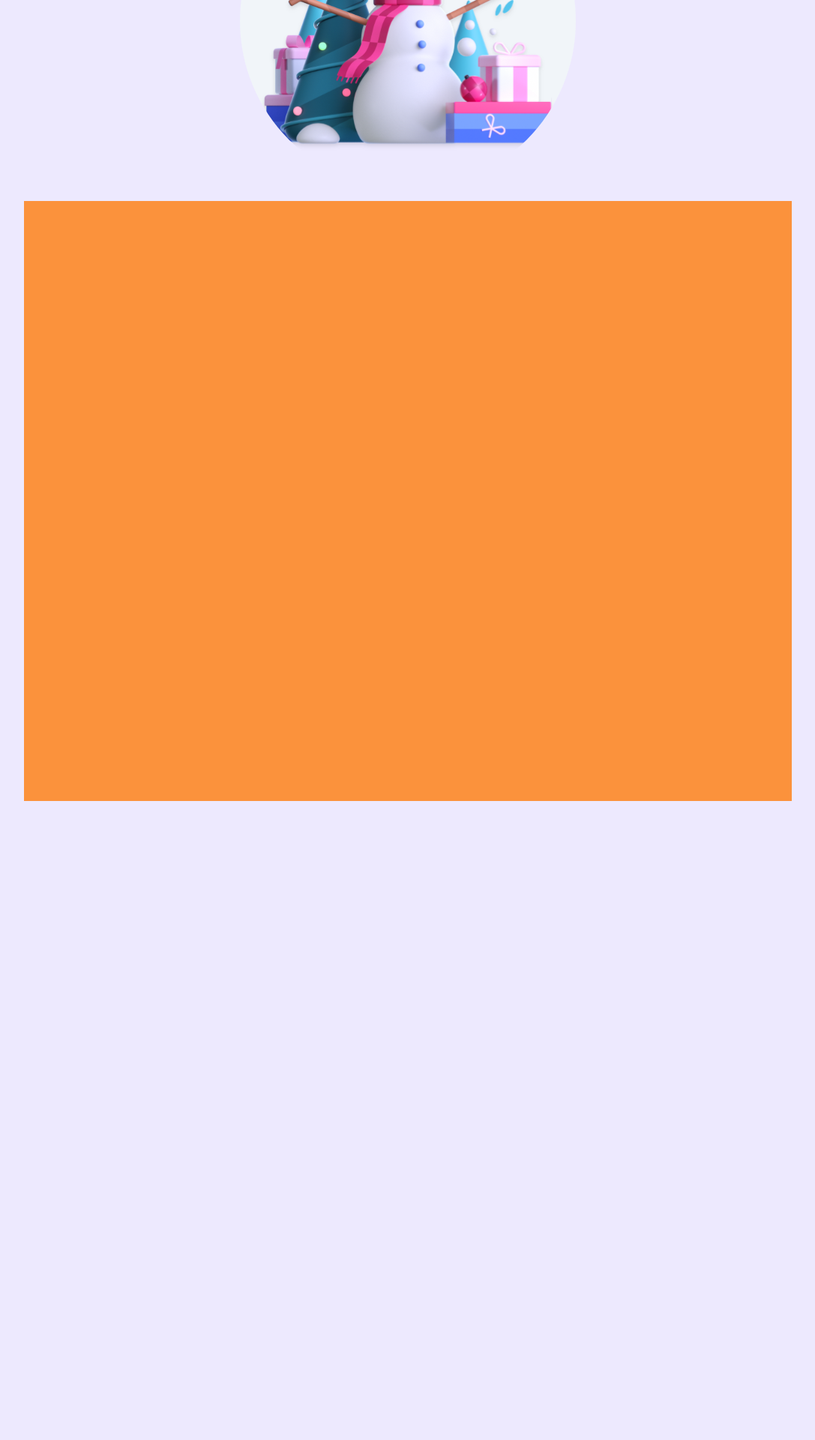
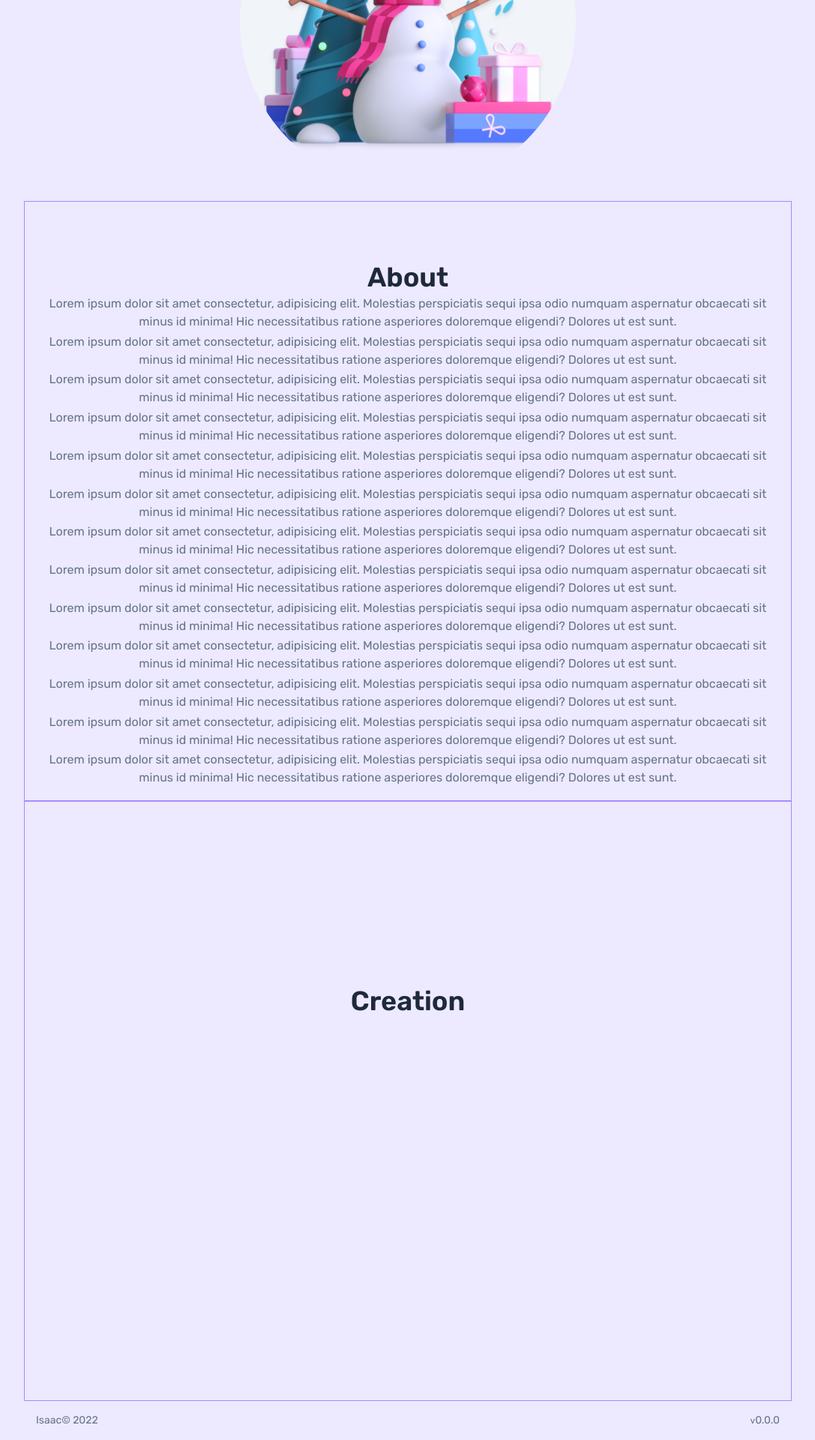
Before and after one commit to eoisaac/secret_santa, a React (Vite) app: page / in a window 1280 px wide. Shown: the part 548-2468 px from the top of the page at 75% size, without its empty margins (96-1183 px from the left). Before the commit the page ends 1616 px from the top, so only its background shows below. Built offline with nearby package versions, Linux system fonts and the light colour scheme.

Commit message:
:sparkles: feat: create footer

```diff
--- a/src/App.tsx
+++ b/src/App.tsx
@@ -1,4 +1,6 @@
+import { Footer } from './components/layout/Footer'
 import { Header } from './components/layout/Header'
+import { About } from './pages/About'
 import { Creation } from './pages/Creation'
 import { Home } from './pages/Home'
 import './styles/main.css'
@@ -12,8 +14,10 @@ export const App = () => {
       <Header />
       <main className="mx-auto flex min-h-0 w-full max-w-5xl flex-1 flex-col">
         <Home />
+        <About />
         <Creation />
       </main>
+      <Footer />
     </div>
   )
 }
--- /dev/null
+++ b/src/components/InputField/index.tsx
@@ -0,0 +1,31 @@
+import { InputHTMLAttributes } from 'react'
+
+interface InputFieldProps extends InputHTMLAttributes<HTMLInputElement> {
+  type?: string
+  label: string
+  srLabel?: boolean
+  icon?: JSX.Element
+  errorMessage?: string
+}
+
+export const InputField = ({
+  type = 'text',
+  label,
+  srLabel = false,
+  errorMessage,
+  icon,
+  ...rest
+}: InputFieldProps) => {
+  const hasError = Boolean(errorMessage)
+
+  return (
+    <label>
+      <span>{label}</span>
+      <div>
+        {icon}
+        <input type={type} {...rest} />
+      </div>
+      <span>{errorMessage}</span>
+    </label>
+  )
+}
--- /dev/null
+++ b/src/components/layout/Footer/index.tsx
@@ -0,0 +1,23 @@
+import { version } from '../../../../package.json'
+
+export const Footer = () => {
+  return (
+    <footer className="w-full bg-violet-100">
+      <div
+        className="mx-auto flex w-full max-w-5xl items-center justify-between
+      p-4 text-sm text-slate-500"
+      >
+        <div>
+          <a href="https://github.com/eoisaac" target="_blank" rel="noreferrer">
+            Isaac
+          </a>
+          <span>&copy; 2022</span>
+        </div>
+        <div>
+          <span className="text-xs">v</span>
+          <span>{version}</span>
+        </div>
+      </div>
+    </footer>
+  )
+}
--- a/src/components/layout/Header/index.tsx
+++ b/src/components/layout/Header/index.tsx
@@ -21,7 +21,7 @@ export const Header = () => {
         <Logo />
 
         <nav className="flex items-center gap-4">
-          <ul className="flex items-center gap-4">
+          <ul className="flex items-center gap-4 font-medium">
             <li>
               <a href="#home">Home</a>
             </li>
--- a/src/components/layout/Logo/index.tsx
+++ b/src/components/layout/Logo/index.tsx
@@ -7,7 +7,7 @@ export const Logo = () => {
         alt="Santa Claus wearing black glasses"
         loading="lazy"
       />
-      <div className="font-semibold">
+      <div className="text-lg font-semibold text-slate-700">
         <span className="sr-only sm:not-sr-only">Santa</span>
         Secret
       </div>
--- /dev/null
+++ b/src/pages/About/index.tsx
@@ -0,0 +1,93 @@
+export const About = () => {
+  return (
+    <section
+      className="page flex flex-col items-center justify-around border
+      border-violet-400 text-center"
+    >
+      <h1
+        className="text-2xl font-semibold text-slate-800 sm:text-4xl"
+        id="about"
+      >
+        About
+      </h1>
+      <p>
+        Lorem ipsum dolor sit amet consectetur, adipisicing elit. Molestias
+        perspiciatis sequi ipsa odio numquam aspernatur obcaecati sit minus id
+        minima! Hic necessitatibus ratione asperiores doloremque eligendi?
+        Dolores ut est sunt.
+      </p>
+      <p>
+        Lorem ipsum dolor sit amet consectetur, adipisicing elit. Molestias
+        perspiciatis sequi ipsa odio numquam aspernatur obcaecati sit minus id
+        minima! Hic necessitatibus ratione asperiores doloremque eligendi?
+        Dolores ut est sunt.
+      </p>
+      <p>
+        Lorem ipsum dolor sit amet consectetur, adipisicing elit. Molestias
+        perspiciatis sequi ipsa odio numquam aspernatur obcaecati sit minus id
+        minima! Hic necessitatibus ratione asperiores doloremque eligendi?
+        Dolores ut est sunt.
+      </p>
+      <p>
+        Lorem ipsum dolor sit amet consectetur, adipisicing elit. Molestias
+        perspiciatis sequi ipsa odio numquam aspernatur obcaecati sit minus id
+        minima! Hic necessitatibus ratione asperiores doloremque eligendi?
+        Dolores ut est sunt.
+      </p>
+      <p>
+        Lorem ipsum dolor sit amet consectetur, adipisicing elit. Molestias
+        perspiciatis sequi ipsa odio numquam aspernatur obcaecati sit minus id
+        minima! Hic necessitatibus ratione asperiores doloremque eligendi?
+        Dolores ut est sunt.
+      </p>
+      <p>
+        Lorem ipsum dolor sit amet consectetur, adipisicing elit. Molestias
+        perspiciatis sequi ipsa odio numquam aspernatur obcaecati sit minus id
+        minima! Hic necessitatibus ratione asperiores doloremque eligendi?
+        Dolores ut est sunt.
+      </p>
+      <p>
+        Lorem ipsum dolor sit amet consectetur, adipisicing elit. Molestias
+        perspiciatis sequi ipsa odio numquam aspernatur obcaecati sit minus id
+        minima! Hic necessitatibus ratione asperiores doloremque eligendi?
+        Dolores ut est sunt.
+      </p>
+      <p>
+        Lorem ipsum dolor sit amet consectetur, adipisicing elit. Molestias
+        perspiciatis sequi ipsa odio numquam aspernatur obcaecati sit minus id
+        minima! Hic necessitatibus ratione asperiores doloremque eligendi?
+        Dolores ut est sunt.
+      </p>
+      <p>
+        Lorem ipsum dolor sit amet consectetur, adipisicing elit. Molestias
+        perspiciatis sequi ipsa odio numquam aspernatur obcaecati sit minus id
+        minima! Hic necessitatibus ratione asperiores doloremque eligendi?
+        Dolores ut est sunt.
+      </p>
+      <p>
+        Lorem ipsum dolor sit amet consectetur, adipisicing elit. Molestias
+        perspiciatis sequi ipsa odio numquam aspernatur obcaecati sit minus id
+        minima! Hic necessitatibus ratione asperiores doloremque eligendi?
+        Dolores ut est sunt.
+      </p>
+      <p>
+        Lorem ipsum dolor sit amet consectetur, adipisicing elit. Molestias
+        perspiciatis sequi ipsa odio numquam aspernatur obcaecati sit minus id
+        minima! Hic necessitatibus ratione asperiores doloremque eligendi?
+        Dolores ut est sunt.
+      </p>
+      <p>
+        Lorem ipsum dolor sit amet consectetur, adipisicing elit. Molestias
+        perspiciatis sequi ipsa odio numquam aspernatur obcaecati sit minus id
+        minima! Hic necessitatibus ratione asperiores doloremque eligendi?
+        Dolores ut est sunt.
+      </p>
+      <p>
+        Lorem ipsum dolor sit amet consectetur, adipisicing elit. Molestias
+        perspiciatis sequi ipsa odio numquam aspernatur obcaecati sit minus id
+        minima! Hic necessitatibus ratione asperiores doloremque eligendi?
+        Dolores ut est sunt.
+      </p>
+    </section>
+  )
+}
--- a/src/pages/Creation/index.tsx
+++ b/src/pages/Creation/index.tsx
@@ -1,10 +1,19 @@
 export const Creation = () => {
   return (
     <section
-      className="page flex flex-col items-center
-      justify-around bg-orange-400 text-center"
+      className="page flex flex-col items-center justify-around border
+      border-violet-400 text-center"
     >
-      <p></p>
+      <h1
+        className="text-2xl font-semibold text-slate-800 sm:text-4xl"
+        id="creation"
+      >
+        Creation
+      </h1>
+
+      <div>
+        <form action=""></form>
+      </div>
     </section>
   )
 }
--- a/src/pages/Home/index.tsx
+++ b/src/pages/Home/index.tsx
@@ -25,10 +25,12 @@ export const Home = () => {
           autem dignissimos accusamus ipsum magnam!
         </p>
 
-        <Button
-          label="Get started"
-          icon={<CaretRight weight="bold" size={20} />}
-        />
+        <a href="#creation">
+          <Button
+            label="Get started"
+            icon={<CaretRight weight="bold" size={20} />}
+          />
+        </a>
       </div>
       <div
         className="mt-4 h-72 w-72 overflow-hidden rounded-full
--- a/src/styles/main.css
+++ b/src/styles/main.css
@@ -20,9 +20,16 @@
 }
 
 body {
-  @apply bg-violet-100 font-sans text-base font-normal text-slate-900 antialiased;
+  @apply scroll-smooth bg-violet-100 font-sans text-base font-normal text-slate-500 antialiased;
 }
 
 .page {
   @apply min-h-screen flex-1 p-4 pt-20;
 }
+
+@layer base {
+  html {
+    scroll-behavior: smooth;
+    scroll-padding-top: 10rem;
+  }
+}
```
